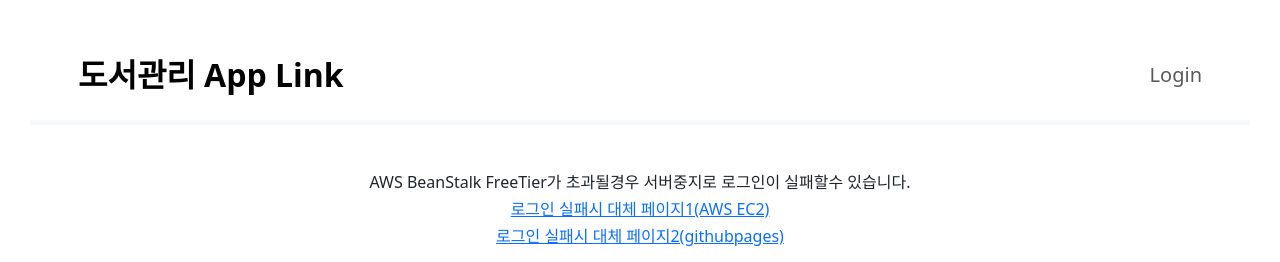
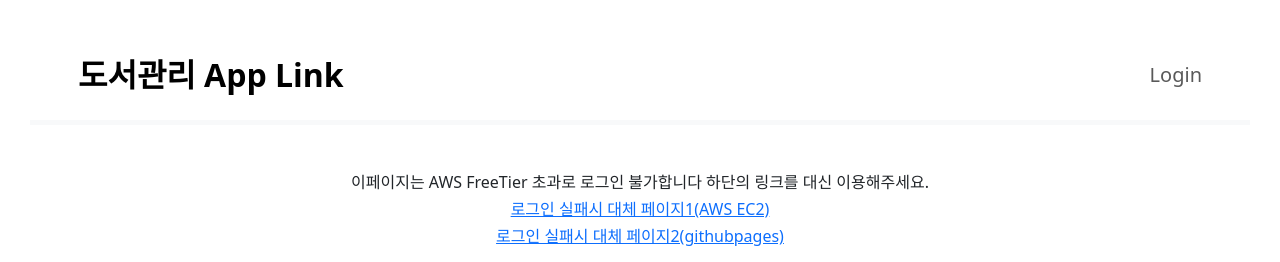
Before and after one commit to SuHwanYoon/React-Todo-App-Client, a React (Create React App) app: page / in a window 1280 px wide. Shown: the top 262 px of the page. Built offline with nearby package versions, Linux system fonts and the light colour scheme.

Commit message:
add notice impossible server

```diff
--- a/src/components/todo/LoginComponent.jsx
+++ b/src/components/todo/LoginComponent.jsx
@@ -51,7 +51,7 @@ function LoginComponent(){
             {/* <ErrorMessageComponent/> */}
 
             {/* 컴포넌트로 사용하기에는 작아서 메서드를 이용해서 메세지를 출력  */}
-            <h6>AWS BeanStalk FreeTier가 초과될경우 서버중지로 로그인이 실패할수 있습니다.</h6>
+            <h6>이페이지는 AWS FreeTier 초과로 로그인 불가합니다 하단의 링크를 대신 이용해주세요.</h6>
             <h6><a href="http://yoon-react-client.s3-website.ap-northeast-2.amazonaws.com/">로그인 실패시 대체 페이지1(AWS EC2)</a></h6>
             <h6><a href="https://suhwanyoon.github.io/React-Todo-App-Client/">로그인 실패시 대체 페이지2(githubpages)</a></h6>
             <h1>Test ID: yoon  PW: dummy</h1>
```
